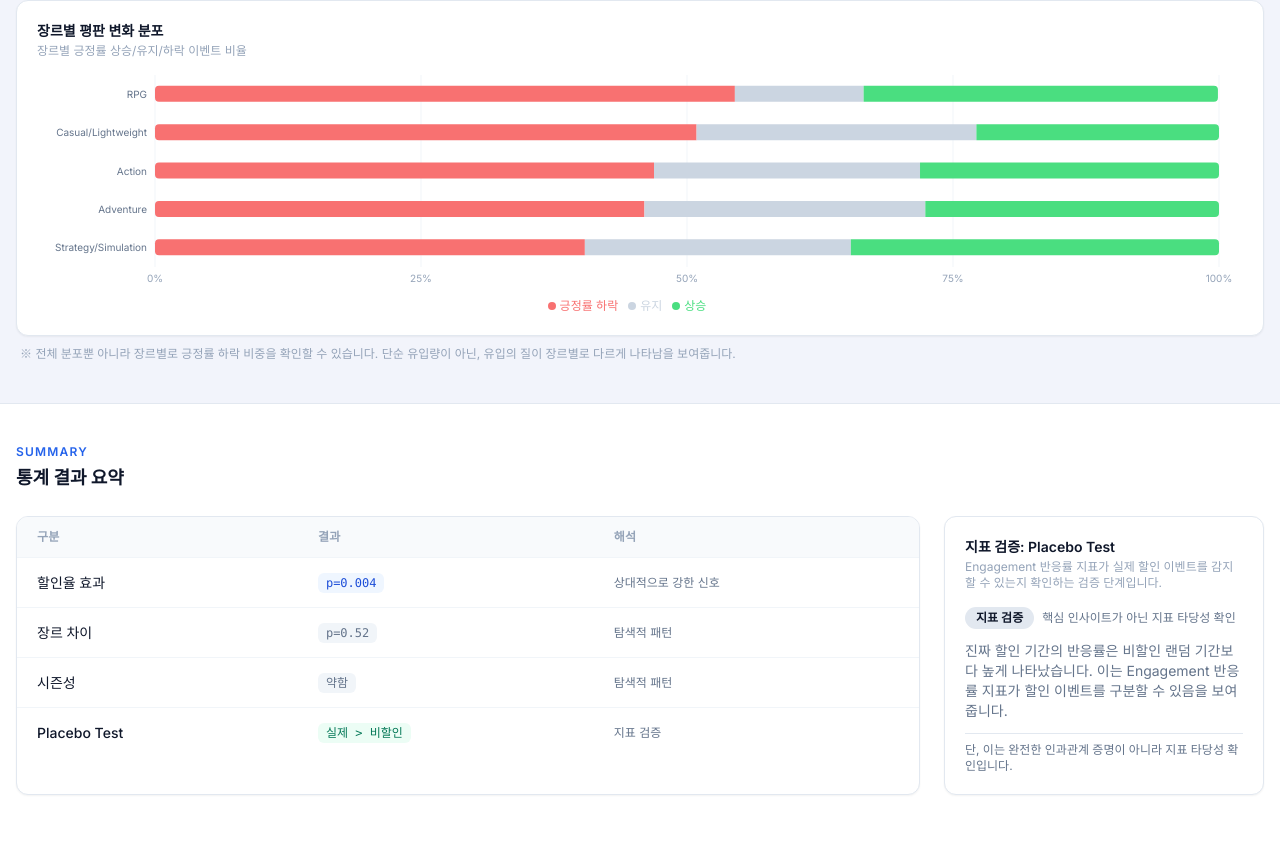
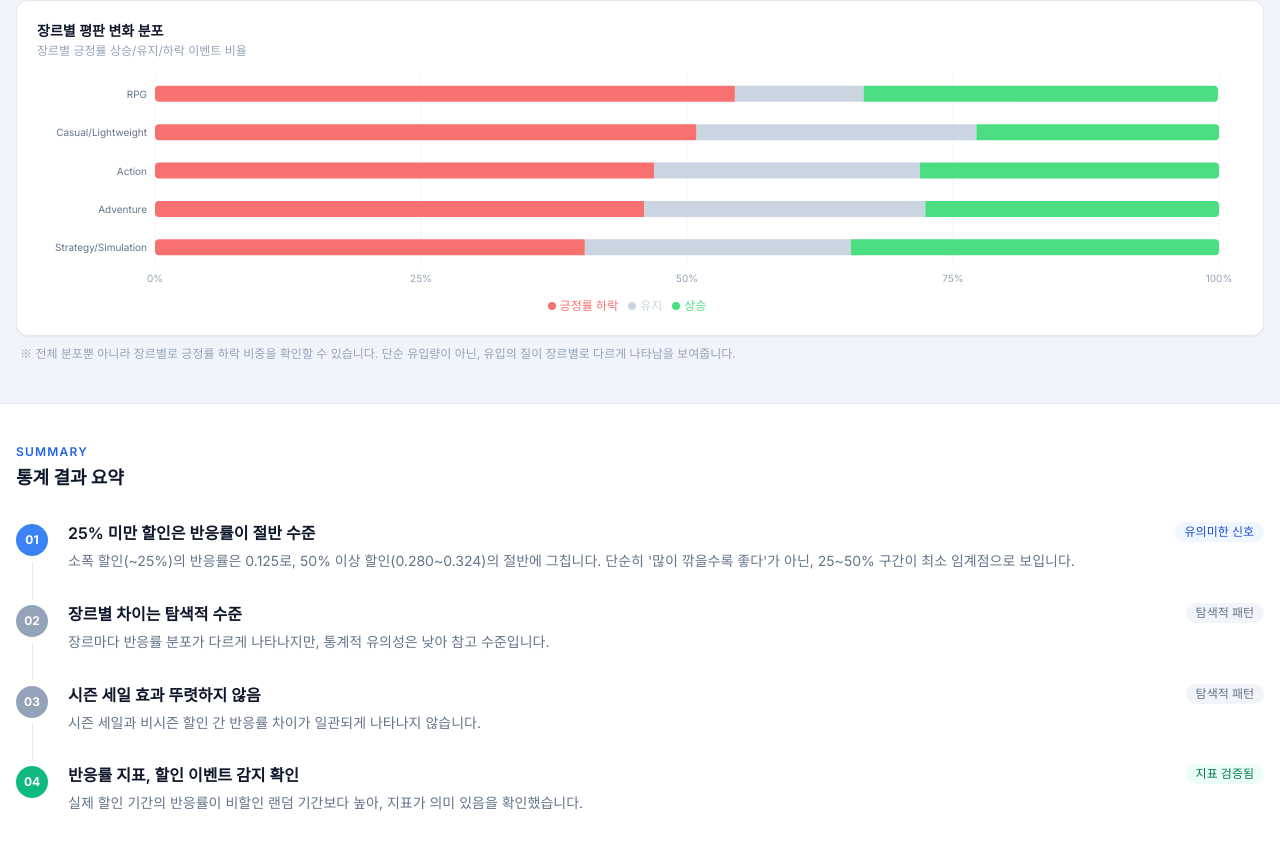
Before and after one commit to LEE-SEUNG-YEOB/steam_discount_analysis, a Next.js app in the folder web/: page /dashboard in a window 1280 px wide. Shown: the part 1219-2068 px from the top of the page. Built offline with nearby package versions, Linux system fonts and the light colour scheme.

Commit message:
대쉬보드 통계 결과 요약 수정

```diff
--- a/web/app/dashboard/page.tsx
+++ b/web/app/dashboard/page.tsx
@@ -19,7 +19,6 @@ import { FadeUp, Stagger, StaggerItem } from "@/components/ui/motion"
 import { DiscountRateChart, type ChartMode } from "@/components/dashboard/DiscountRateChart"
 import { GenreChart } from "@/components/dashboard/GenreChart"
 import { SeasonalityChart } from "@/components/dashboard/SeasonalityChart"
-import { PlaceboValidationCard } from "@/components/dashboard/PlaceboValidationCard"
 import { SentimentByGenreChart } from "@/components/dashboard/SentimentByGenreChart"
 import {
   Select,
@@ -101,6 +100,37 @@ const STAT_CONFIG = [
   { key: "valid",   label: "유효 분석 이벤트",  accent: "bg-violet-400",  sub: "전체 263건" },
   { key: "applied", label: "필터 적용 이벤트",  accent: "bg-emerald-400", sub: null },
 ]
+
+const FINDINGS = [
+  {
+    dot: "bg-blue-500",
+    title: "25% 미만 할인은 반응률이 절반 수준",
+    verdict: "유의미한 신호",
+    verdictStyle: "bg-blue-50 text-blue-700",
+    body: "소폭 할인(~25%)의 반응률은 0.125로, 50% 이상 할인(0.280~0.324)의 절반에 그칩니다. 단순히 '많이 깎을수록 좋다'가 아닌, 25~50% 구간이 최소 임계점으로 보입니다.",
+  },
+  {
+    dot: "bg-slate-400",
+    title: "장르별 차이는 탐색적 수준",
+    verdict: "탐색적 패턴",
+    verdictStyle: "bg-slate-100 text-slate-500",
+    body: "장르마다 반응률 분포가 다르게 나타나지만, 통계적 유의성은 낮아 참고 수준입니다.",
+  },
+  {
+    dot: "bg-slate-400",
+    title: "시즌 세일 효과 뚜렷하지 않음",
+    verdict: "탐색적 패턴",
+    verdictStyle: "bg-slate-100 text-slate-500",
+    body: "시즌 세일과 비시즌 할인 간 반응률 차이가 일관되게 나타나지 않습니다.",
+  },
+  {
+    dot: "bg-emerald-500",
+    title: "반응률 지표, 할인 이벤트 감지 확인",
+    verdict: "지표 검증됨",
+    verdictStyle: "bg-emerald-50 text-emerald-700",
+    body: "실제 할인 기간의 반응률이 비할인 랜덤 기간보다 높아, 지표가 의미 있음을 확인했습니다.",
+  },
+] as const
 
 export default function DashboardPage() {
   const [allEvents, setAllEvents] = useState<DashboardEvent[]>([])
@@ -274,47 +304,35 @@ export default function DashboardPage() {
             </div>
           </section>
 
-          {/* ── Placebo + 통계 요약 ── */}
+          {/* ── 통계 결과 요약 ── */}
           <section className="bg-white border-t">
             <div className="container mx-auto px-4 py-10">
               <FadeUp>
                 <p className="text-xs font-semibold text-blue-600 uppercase tracking-widest mb-1">Summary</p>
                 <h2 className="text-lg font-bold text-slate-900 mb-6">통계 결과 요약</h2>
               </FadeUp>
-              <div className="grid md:grid-cols-[1fr_320px] gap-6">
-                {/* 요약표 */}
-                <div className="rounded-xl border border-slate-200 bg-white shadow-sm overflow-hidden">
-                  <table className="w-full text-sm">
-                    <thead>
-                      <tr className="border-b border-slate-100 bg-slate-50">
-                        <th className="text-left px-5 py-3 text-xs font-semibold text-slate-400 uppercase tracking-wide">구분</th>
-                        <th className="text-left px-5 py-3 text-xs font-semibold text-slate-400 uppercase tracking-wide">결과</th>
-                        <th className="text-left px-5 py-3 text-xs font-semibold text-slate-400 uppercase tracking-wide">해석</th>
-                      </tr>
-                    </thead>
-                    <tbody>
-                      {[
-                        { label: "할인율 효과",  badge: "p=0.004",      badgeStyle: "bg-blue-50 text-blue-700",     note: "상대적으로 강한 신호" },
-                        { label: "장르 차이",    badge: "p=0.52",       badgeStyle: "bg-slate-100 text-slate-500",  note: "탐색적 패턴" },
-                        { label: "시즌성",       badge: "약함",          badgeStyle: "bg-slate-100 text-slate-500",  note: "탐색적 패턴" },
-                        { label: "Placebo Test", badge: "실제 > 비할인", badgeStyle: "bg-emerald-50 text-emerald-700", note: "지표 검증" },
-                      ].map(({ label, badge, badgeStyle, note }) => (
-                        <tr key={label} className="border-b border-slate-100 last:border-0 hover:bg-slate-50 transition-colors">
-                          <td className="px-5 py-3.5 font-medium text-slate-900">{label}</td>
-                          <td className="px-5 py-3.5">
-                            <span className={`inline-block rounded-md px-2 py-0.5 text-xs font-mono font-medium ${badgeStyle}`}>
-                              {badge}
-                            </span>
-                          </td>
-                          <td className="px-5 py-3.5 text-slate-500 text-xs">{note}</td>
-                        </tr>
-                      ))}
-                    </tbody>
-                  </table>
-                </div>
-
-                {/* Placebo */}
-                <PlaceboValidationCard />
+              <div className="py-2">
+                {FINDINGS.map(({ dot, title, verdict, verdictStyle, body }, i) => (
+                  <div key={title} className="flex gap-5">
+                    {/* 타임라인 줄기 */}
+                    <div className="flex flex-col items-center shrink-0">
+                      <div className={`flex items-center justify-center w-8 h-8 rounded-full text-xs font-bold text-white ${dot}`}>
+                        {String(i + 1).padStart(2, "0")}
+                      </div>
+                      {i < FINDINGS.length - 1 && (
+                        <div className="w-px flex-1 bg-slate-200 my-1.5" />
+                      )}
+                    </div>
+                    {/* 내용 */}
+                    <div className={`flex-1 ${i < FINDINGS.length - 1 ? "pb-8" : ""}`}>
+                      <div className="flex items-start justify-between gap-3 mb-1.5 -mt-0.5">
+                        <h3 className="font-semibold text-slate-900 leading-snug">{title}</h3>
+                        <span className={`shrink-0 text-xs font-medium px-2.5 py-0.5 rounded-full ${verdictStyle}`}>{verdict}</span>
+                      </div>
+                      <p className="text-sm text-slate-500 leading-relaxed">{body}</p>
+                    </div>
+                  </div>
+                ))}
               </div>
             </div>
           </section>
```
